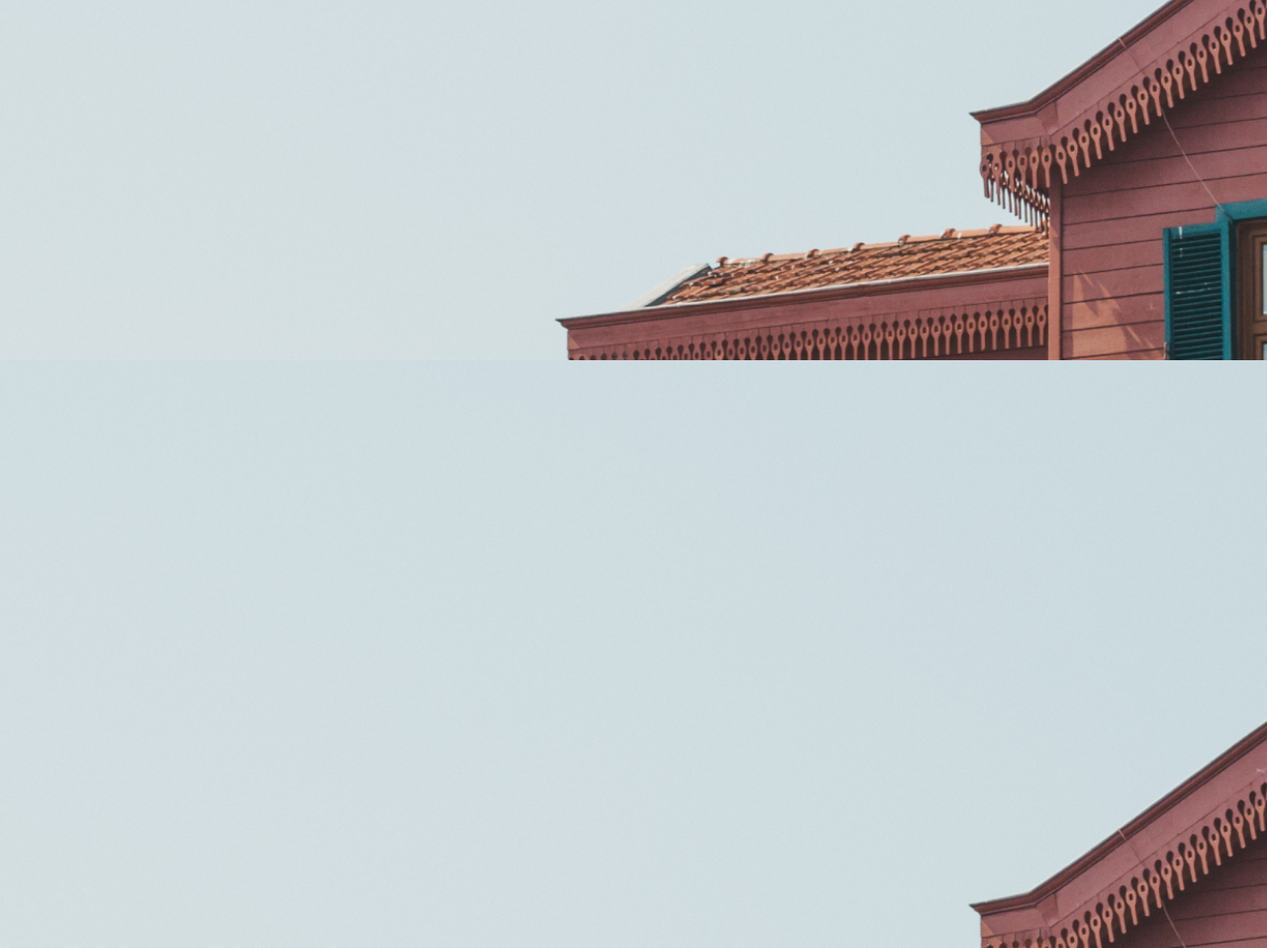
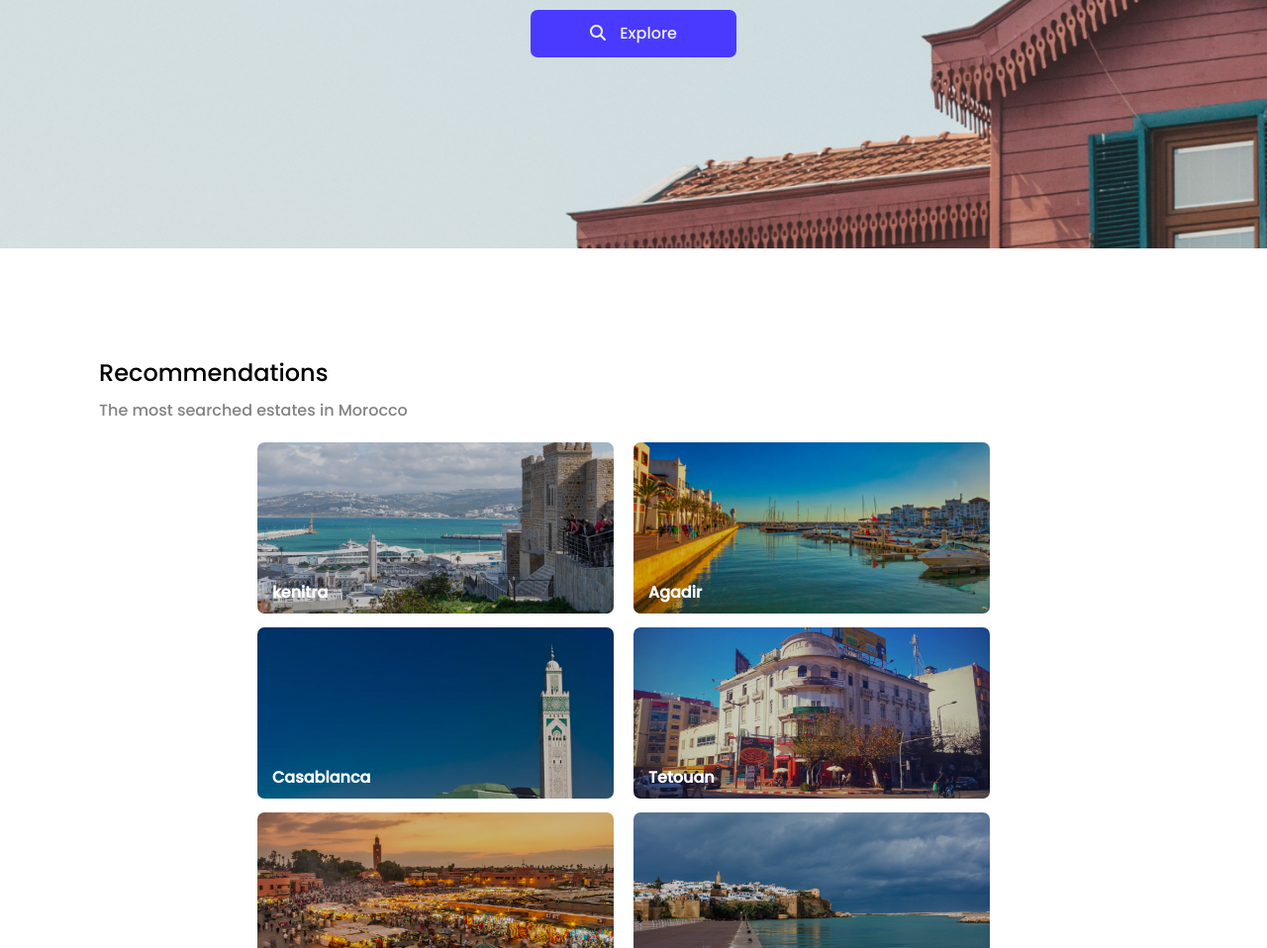
Before and after one commit to Abraim-ng/Dari, a plain HTML site: page index.html in a window 1280 px wide. Shown: the part 436-1394 px from the top of the page at 99% size. Drawn offline with Linux system fonts and the light colour scheme.

Commit message:
recommendation section

```diff
--- a/index.html
+++ b/index.html
@@ -9,8 +9,11 @@
     <link rel="preconnect" href="https://fonts.googleapis.com">
     <link rel="preconnect" href="https://fonts.gstatic.com" crossorigin>
     <link href="https://fonts.googleapis.com/css2?family=Poppins:wght@500&display=swap" rel="stylesheet">
+    <script src="https://kit.fontawesome.com/4868f2005e.js" crossorigin="anonymous"></script>
 </head>
 <body>
+    <!------------- ---nav-bar------------ -->
+    <section>
         <div class="nav-bar">
             <div class="logo">
                 <img src="/media/logo.png" alt="">
@@ -28,8 +31,47 @@
                 <button class="connect">Connect</button>
             </div>
         </div>
-        <div class="check">
-hello
+        <!------------- ---hero-page--------------- -->
+        <div class="hero-page">
+            <p>Let's Find A Home <br>That's Perfect For You</p>
+            <button>
+                <i class="fa-sharp fa-solid fa-magnifying-glass"></i>
+                Explore
+            </button>
         </div>
+    </section>
+    <!------------- ----------------------- -->
+    <div class="recommendations">
+    <div class="rec-title">
+        <h1>Recommendations</h1>
+        <p>The most searched estates in Morocco</p>
+    </div>
+        <div class="wrapper">
+            <div class="img-div">
+                <img class="img-reco" src="/media/tanger.jpg" alt="">
+                <p class="city">kenitra</p>
+            </div>
+            <div class="img-div">
+                <img class="img-reco" src="/media/agadir.jpg" alt="">
+                <p class="city">Agadir</p>
+            </div>
+            <div class="img-div">
+                <img class="img-reco" src="/media/casablanca.jpg" alt="">
+                <p class="city">Casablanca</p>
+            </div>
+            <div class="img-div">
+                <img class="img-reco" src="/media/kenitra.jpg" alt="">
+                <p class="city">Tetouan</p>
+            </div>
+            <div class="img-div">
+                <img class="img-reco" src="/media/marrakech.jpg" alt="">
+                <p class="city">Marackech</p>
+            </div>
+            <div class="img-div">
+                <img class="img-reco" src="/media/rabat.jpg" alt="">
+                <p class="city">Tanger</p>
+            </div>
+        </div>
+    </div>
 </body>
 </html>
--- a/styles/home-page.css
+++ b/styles/home-page.css
@@ -1,12 +1,12 @@
 * {
     margin: 0;
+
 }
 body {
     background-image: url("/media/Background-home.png");
-    background-size: cover;
-    background-position: center;
     background-repeat: no-repeat;
-    background-attachment: fixed;
+    background-size: 100%;
+    background-attachment: scroll;
 }
 .nav-bar {
     margin-top: 30px;
@@ -70,6 +70,85 @@ body {
     cursor: pointer;
 }
 
-.check {
-    height: 3000px;
+.hero-page {
+    font-family: Poppins;
+    font-size: 48px;
+    font-weight: 600;
+    text-align: center;
+    margin-top: 200px;
 }
+
+.hero-page button{
+    padding: 12px 60px 12px 60px;
+    border: none;
+    background: #4A3AFF;
+    font-family: 'Poppins';
+    font-style: normal;
+    font-weight: 400;
+    font-size: 16px;
+    line-height: 24px;
+    color: #F2F2F2;
+    border-radius: 7px;
+}
+.hero-page button i{
+    margin-right: 10px;
+}
+
+.img-reco {
+    width: 360px;
+    height: 173px;
+    border-radius: 7px;
+}
+
+.wrapper {
+    display: flex;
+    flex-direction: row;
+    flex-wrap: wrap;
+    justify-content: center;
+    align-items: center;
+}
+
+.img-div {
+    margin-right: 20px;
+    margin-bottom: 10px;
+}
+.recommendations{
+    margin: 100px 100px;
+    margin-top: 300px;
+}
+.rec-title h1 {
+
+    font-family: Poppins;
+    font-size: 24px;
+    font-weight: 500;
+    line-height: 36px;
+    letter-spacing: 0em;
+    text-align: left;
+    margin-bottom: 8px;
+
+}
+.rec-title p {
+    font-family: Poppins;
+    font-size: 16px;
+    font-weight: 400;
+    line-height: 24px;
+    letter-spacing: 0em;
+    text-align: left;
+    color: #828282;
+    margin-bottom: 20px;
+}
+.img-div {
+    position: relative;
+}
+.city {
+    position: absolute;
+    left: 15px;
+    top: 140px;
+    font-family: 'Poppins';
+    font-style: normal;
+    font-weight: 600;
+    font-size: 16px;
+    line-height: 24px;
+    color: #FFFFFF;
+    cursor: pointer;
+}
```
Also changed, not shown: media/agadir.jpg (added), media/casablanca.jpg (added), media/kenitra.jpg (added), media/marrakech.jpg (added), media/rabat.jpg (added), media/tanger.jpg (added).
